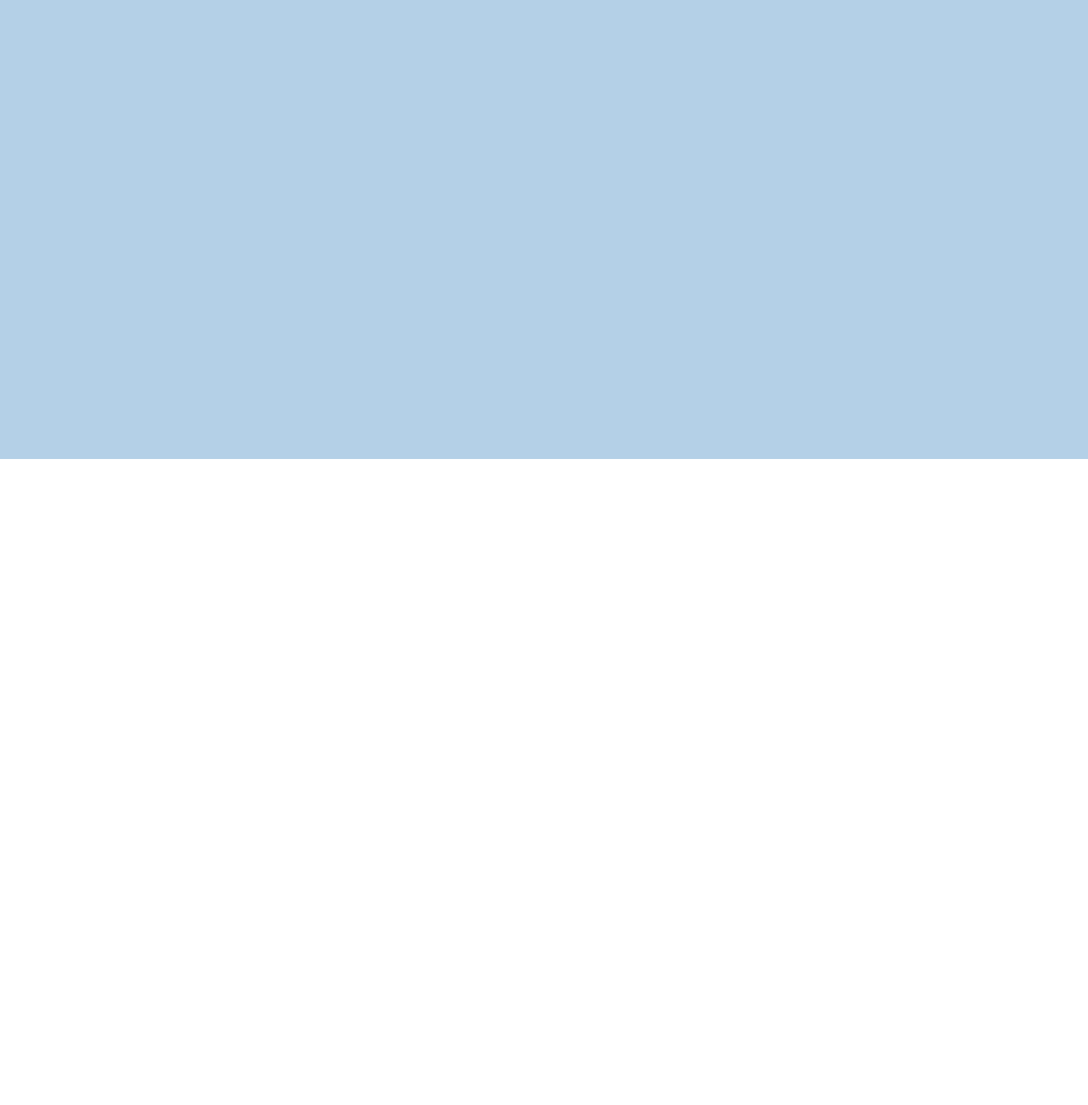
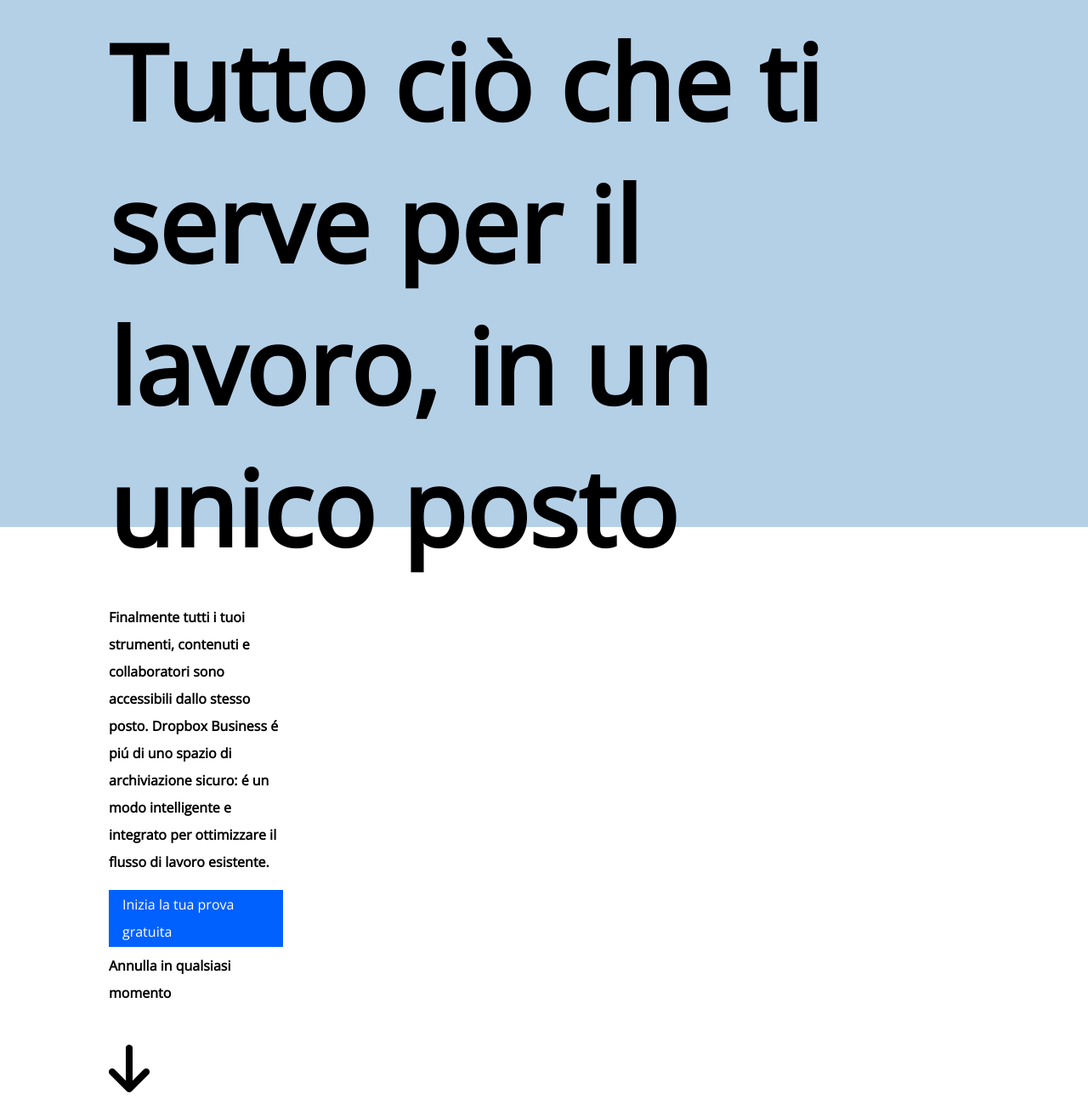
Before and after one commit to Daniele-Simonetti/htmlcss-dropbox, a plain HTML site: page index.html in a window 1280 px wide. Shown: the part 116-1416 px from the top of the page at 85% size. Before the commit the page ends 800 px from the top, so only its background shows below. Drawn offline with nearby package versions, Linux system fonts and the light colour scheme.

Commit message:
section1 structure

```diff
--- a/css/style.css
+++ b/css/style.css
@@ -9,6 +9,10 @@
 html {
   font-size: 100%;
   font-family: 'Open Sans', sans-serif;
+}
+
+body {
+  min-width: 500px;
 }
 /* /layout generale */
 
@@ -44,6 +48,15 @@ html {
   width: 80%;
   margin: 0 auto;
 }
+
+/* padding rules e margin rules*/
+.mgt-3 {
+  margin-top: 3%;
+}
+
+.mgt-8 {
+  margin-top: 8%;
+}
 /* position rules */
 .relative {
   position: relative;
@@ -58,8 +71,8 @@ html {
 }
 
 /* btns */
-a.small-blue-btn {
-  background-color: #3B85FF;
+a.blue-btn {
+  background-color: #0061FF;
   color: white;
   display: inline-block;
   text-decoration: none;
@@ -69,6 +82,11 @@ a.small-blue-btn {
 /* sfondi */
 .blue-section {
   background-color: #B4D0E7;
+}
+
+/* font weight */
+.pbold {
+  font-weight: bold;
 }
 /* /regole generali */
 
@@ -109,13 +127,31 @@ ul.right-ul {
 /* main */
 /* prima sezione */
 .first-section {
-  height: 75vh;
+  height: 85vh;
   margin-top: 3.5em;
 }
 
-.first-section-title
+.first-section-title {
+  text-align: left;
+  font-size: 5.1em;
+  padding-top: 7%;
+}
+.first-section-text {
+  display: inline-block;
+  line-height: 2em;
+  width: 50%;
+  padding-right: 30%;
+}
+
+div.arrow-first-section {
+  margin-top: 20%;
+}
+div.arrow-first-section > a {
+  text-decoration: none;
+  color: black;
+  font-size: 4em;
+}
 
 .second-section {
   height: 75vh;
-
 }
--- a/index.html
+++ b/index.html
@@ -9,6 +9,9 @@
 <link rel="preconnect" href="https://fonts.gstatic.com" crossorigin>
 <link href="https://fonts.googleapis.com/css2?family=Open+Sans:wght@300;400&display=swap" rel="stylesheet">
 <!-- /font -->
+<!-- cdn font awesome -->
+<link rel="stylesheet" href="https://cdnjs.cloudflare.com/ajax/libs/font-awesome/6.0.0-beta2/css/all.min.css" integrity="sha512-YWzhKL2whUzgiheMoBFwW8CKV4qpHQAEuvilg9FAn5VJUDwKZZxkJNuGM4XkWuk94WCrrwslk8yWNGmY1EduTA==" crossorigin="anonymous" referrerpolicy="no-referrer" />
+<!-- /cdn font awesome -->
 <link rel="stylesheet" href="css/style.css">
   <title>Dropbox</title>
 </head>
@@ -33,9 +36,9 @@
         </ul>
       </div>
 
-      <!-- small blue btn -->
+      <!--  blue btn -->
       <div class="float-right">
-        <a href="#" class="small-blue-btn">Inizia</a>
+        <a href="#" class="blue-btn">Inizia</a>
       </div>
 
       <!-- right ul -->
@@ -66,6 +69,21 @@
         <div class="first-section-title">
           <h1>Tutto ci&ograve; che ti serve per il lavoro, in un unico posto</h1>
         </div>
+        <div class="first-section-text mgt-3">
+          <p class="pbold">Finalmente tutti i tuoi strumenti, contenuti e
+            collaboratori sono accessibili dallo stesso posto.
+            Dropbox Business &eacute; pi&uacute; di uno spazio di
+            archiviazione sicuro: &eacute; un modo intelligente e
+            integrato per ottimizzare il flusso di lavoro esistente.</p>
+            <div class="mgt-8">
+              <a href="#" class="blue-btn">Inizia la tua prova gratuita</a>
+            </div>
+            <p class="pbold mgt-3">Annulla in qualsiasi momento</p>
+            <div class="arrow-first-section">
+              <a href="#"><i class="fas fa-arrow-down"></i></a>
+            </div>
+        </div>
+
         <!-- jumbo -->
         <div class="jumbotron">
           <!-- <img src="img/jumbo.png" alt="img con esempio di proposta per il cliente"> -->
```
